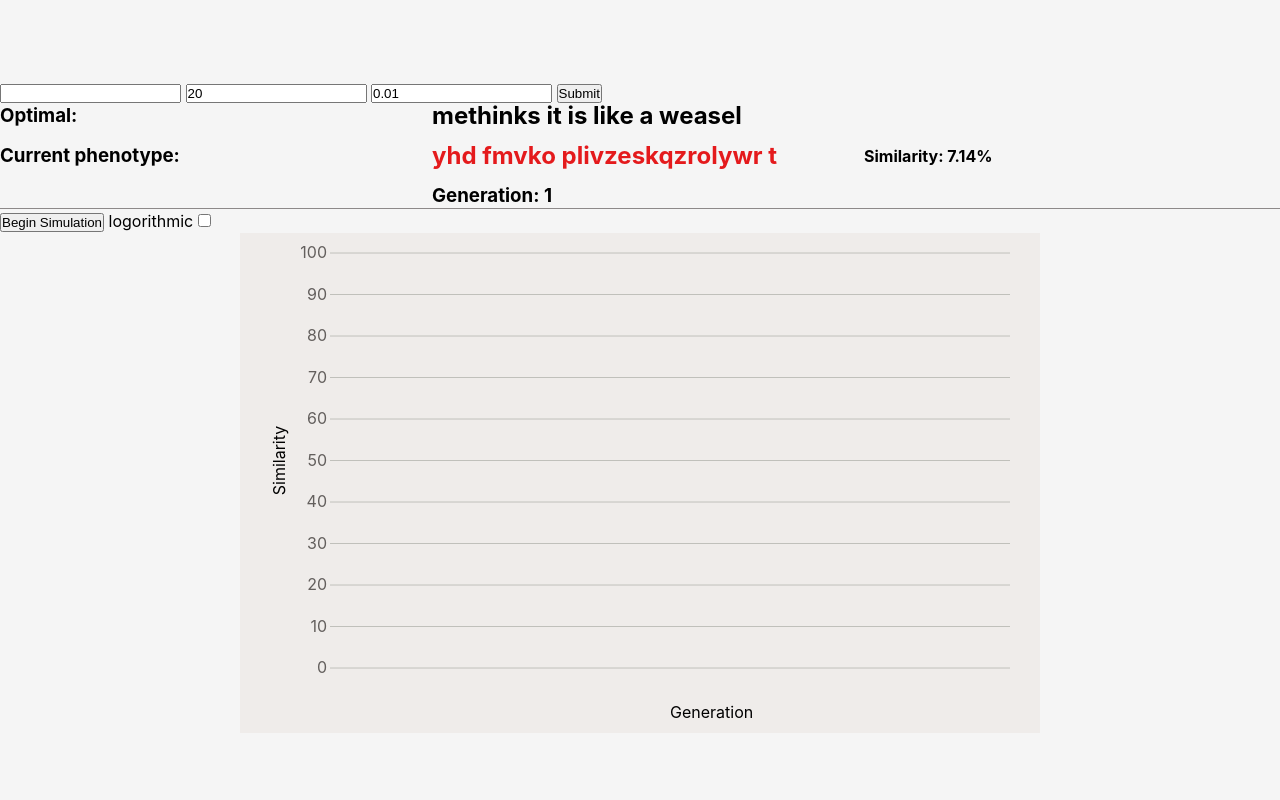
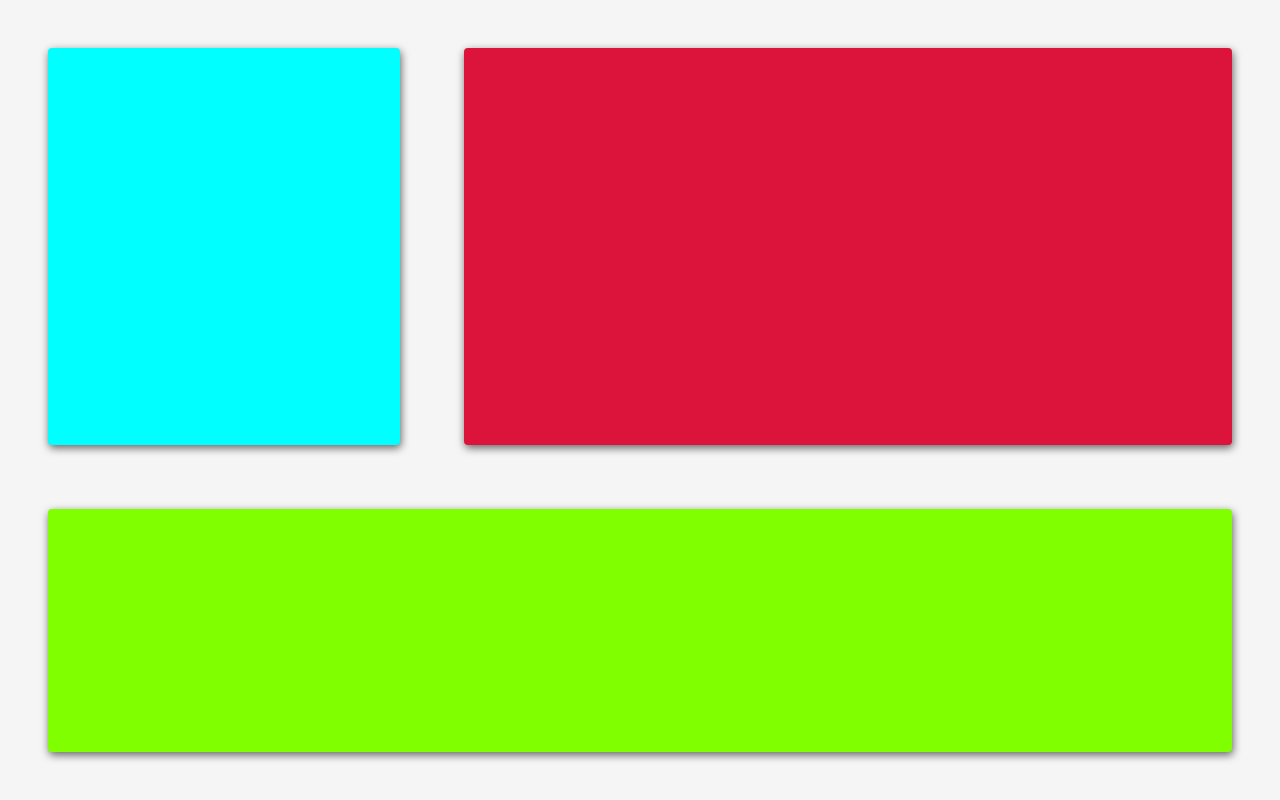
Before and after one commit to gr-eggory/evo-sim, a Svelte app: page / in a window 1280 px wide. Shown: the top 800 px of the page. Built offline with nearby package versions, Linux system fonts and the light colour scheme.

Commit message:
Setting up grid

```diff
--- a/src/App.svelte
+++ b/src/App.svelte
@@ -110,6 +110,12 @@
 </script>
 
 <main>
+	<div class="substitute-main">
+		<div class="config box" />
+		<div class="graph box" />
+		<div class="sims box" />
+	</div>
+	<div>
 		<div class="sim-generation-panel">
 			<form on:submit={addSimulation}>
 				<input bind:value={optimalInput} type="text" />
@@ -152,13 +158,48 @@
 				{yAxisLabel}
 			/>
 		</section>
+	</div>
 </main>
 
 <style>
 	main {
 		min-height: 100vh;
 		background-color: whitesmoke;
-		padding-top: 5rem;
+	}
+
+	.substitute-main {
+		--gap: 3rem;
+		min-height: 100vh;
+		background-color: whitesmoke;
+		display: grid;
+		grid-template-areas:
+			'c c c c g g g g g g g g'
+			'c c c c g g g g g g g g'
+			'c c c c g g g g g g g g'
+			's s s s s s s s s s s s'
+			's s s s s s s s s s s s';
+		grid-gap: 4rem;
+		padding: 3rem;
+	}
+
+	.box {
+		border-radius: 4px;
+		box-shadow: 1px 3px 8px rgba(0, 0, 0, 0.6);
+	}
+
+	.config {
+		grid-area: c;
+		background-color: aqua;
+	}
+
+	.graph {
+		grid-area: g;
+		background-color: crimson;
+	}
+
+	.sims {
+		grid-area: s;
+		background-color: chartreuse;
 	}
 
 	.output-grid {
```
Lines whose indentation alone changed are shown as unchanged.
